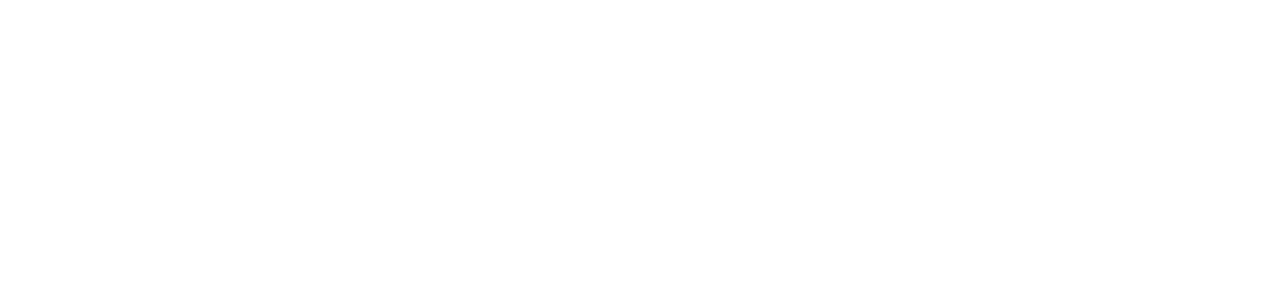
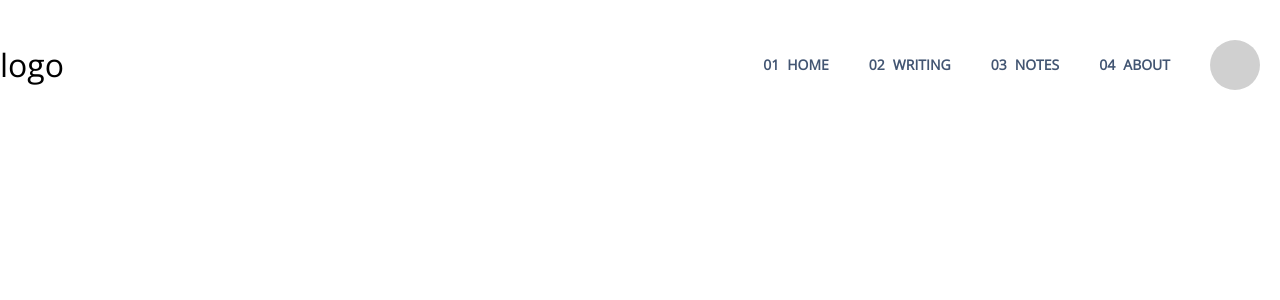
Before and after one commit to TohirDev/beauty-ui-library, a React (Vite) app: page / in a window 1280 px wide. Shown: the top 300 px of the page. Built offline with nearby package versions, Linux system fonts and the light colour scheme.

Commit message:
navbar added

```diff
--- a/index.html
+++ b/index.html
@@ -3,6 +3,7 @@
   <head>
     <meta charset="UTF-8" />
     <meta name="viewport" content="width=device-width, initial-scale=1.0" />
+    <link href="https://fonts.googleapis.com/css2?family=Open+Sans&display=swap" rel="stylesheet">
     <title>Tohir Dev</title>
   </head>
   <body>
--- a/src/components/Navbar.tsx
+++ b/src/components/Navbar.tsx
@@ -2,8 +2,29 @@
 
 const Navbar = () => {
   return (
-    <>
-    </>
+    <Container>
+      <nav className="flex items-center justify-between font-open-sans py-5">
+        <h1>logo</h1>
+        <ul className="flex items-center justify-between">
+          <li className="mx-5 nav-link nav-link-fade-up">
+            <span className="font-bold mr-2">01</span>home
+          </li>
+          <li className="mx-5 nav-link nav-link-fade-up">
+            <span className="font-bold mr-2">02</span>writing
+          </li>
+          <li className="mx-5 nav-link nav-link-fade-up">
+            <span className="font-bold mr-2">03</span>notes
+          </li>
+          <li className="mx-5 nav-link nav-link-fade-up">
+            <span className="font-bold mr-2">04</span>about
+          </li>
+          <li className="mx-5 nav-link nav-link-fade-up">
+            <div className="bg-[silver] w-[50px] h-[50px] rounded-[50%] grid place-items-center	">
+            </div>
+          </li>
+        </ul>
+      </nav>
+    </Container>
   );
 };
 
--- a/src/index.css
+++ b/src/index.css
@@ -352,3 +352,39 @@
 [hidden] {
   display: none;
 }
+.nav-link {
+  font-weight: bold;
+  font-size: 14px;
+  text-transform: uppercase;
+  text-decoration: none;
+  color: #031D44;
+  padding: 20px 0px;
+  margin: 0px 20px;
+  display: inline-block;
+  position: relative;
+  opacity: 0.75;
+}
+
+.nav-link:hover {
+  opacity: 1;
+}
+
+.nav-link::before {
+  transition: 300ms;
+  height: 5px;
+  content: "";
+  position: absolute;
+  background-color: #031D44;
+}
+
+
+.nav-link-fade-up::before {
+  width: 100%;
+  bottom: 5px;
+  opacity: 0;
+}
+
+.nav-link-fade-up:hover::before {
+  bottom: 10px;
+  opacity: 1;
+}
--- a/tailwind.config.js
+++ b/tailwind.config.js
@@ -5,7 +5,11 @@
     "./src/**/*.{js,ts,jsx,tsx}",
   ],
   theme: {
-    extend: {},
+    extend: {
+      fontFamily: {
+        "open-sans": ['"Open Sans"', "sans-serif"],
+      },
+    },
   },
   plugins: [],
 };
```
